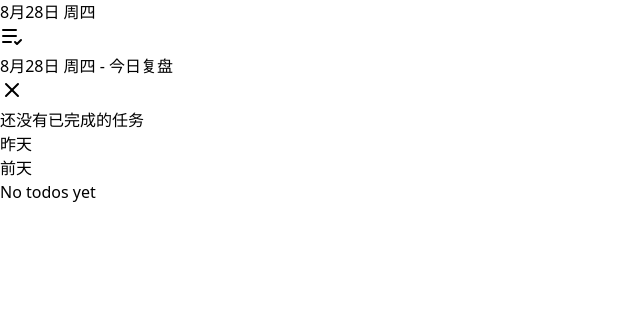
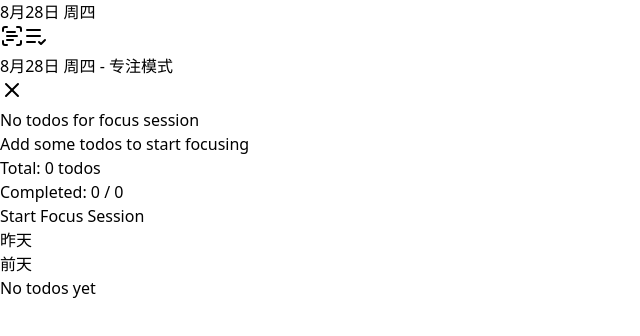
Before and after one commit to StrangeTown/follin_web, a React (Vite) app: page / in a window 1280 px wide. Both pictures are taken after a click on the button 12 px from the left and 36 px from the top of the page. Shown: the top 336 px of the page, without its empty margins (0-640 px from the left). Built offline with nearby package versions, Linux system fonts and the light colour scheme.

Commit message:
feat: add FocusModal to HistoryItem for managing incomplete todos and enhance action buttons

```diff
--- a/src/components/FocusModal/index.tsx
+++ b/src/components/FocusModal/index.tsx
@@ -0,0 +1,140 @@
+import { X, Check } from "lucide-react";
+import { Todo } from "../../types/todo";
+
+type Props = {
+  open: boolean;
+  onClose: () => void;
+  todos: Todo[];
+  title?: string;
+};
+
+export default function FocusModal({ open, onClose, todos, title = "Focus Session" }: Props) {
+  if (!open) return null;
+
+  const formatDate = (date?: Date | string) => {
+    if (!date) return "";
+
+    // Convert to Date object if it's a string
+    const dateObj = typeof date === 'string' ? new Date(date) : date;
+
+    // Check if the date is valid
+    if (isNaN(dateObj.getTime())) return "";
+
+    return new Intl.DateTimeFormat('zh-CN', {
+      month: 'numeric',
+      day: 'numeric',
+      weekday: 'short'
+    }).format(dateObj);
+  };
+
+  return (
+    // Modal Background
+    <div
+      className="fixed inset-0 bg-black bg-opacity-50 flex items-center justify-center z-50 p-4"
+      onClick={onClose}
+    >
+
+      {/* Modal Container */}
+      <div
+        className="bg-white rounded-lg w-full h-full max-w-4xl max-h-[90vh] flex flex-col shadow-xl"
+        onClick={(e) => e.stopPropagation()}
+      >
+        {/* Header */}
+        <div className="flex items-center justify-between p-6 border-b border-gray-200">
+          <h2 className="text-xl font-semibold text-gray-900">{title}</h2>
+          <button
+            onClick={onClose}
+            className="p-2 hover:bg-gray-100 rounded-full transition-colors"
+          >
+            <X className="w-5 h-5 text-gray-500" />
+          </button>
+        </div>
+
+        {/* Content */}
+        <div className="flex-1 overflow-y-auto p-6">
+          {todos.length === 0 ? (
+            <div className="text-center text-gray-500 mt-12">
+              <p className="text-lg">No todos for focus session</p>
+              <p className="text-sm mt-2">Add some todos to start focusing</p>
+            </div>
+          ) : (
+            <div className="space-y-3">
+              {todos.map((todo) => (
+                <div
+                  key={todo.id}
+                  className={`p-4 rounded-lg border transition-colors ${
+                    todo.completed
+                      ? "bg-gray-50 border-gray-200"
+                      : "bg-white border-gray-300 hover:border-gray-400 hover:bg-gray-50"
+                  }`}
+                >
+                  <div className="flex items-start justify-between">
+                    <div className="flex items-center space-x-3 flex-1">
+                      {todo.completed && (
+                        <Check className="w-5 h-5 text-green-500" />
+                      )}
+                      <div className="flex-1">
+                        <p
+                          className={`text-sm ${
+                            todo.completed
+                              ? "text-gray-500 line-through"
+                              : "text-gray-900"
+                          }`}
+                        >
+                          {todo.title}
+                        </p>
+                        {todo.scheduledDate && (
+                          <p className="text-xs text-gray-500 mt-1">
+                            Scheduled: {formatDate(todo.scheduledDate)}
+                          </p>
+                        )}
+                        {todo.tags && todo.tags.length > 0 && (
+                          <div className="flex space-x-1 mt-2">
+                            {todo.tags.map((tag) => (
+                              <span
+                                key={tag.id}
+                                className="px-2 py-1 text-xs rounded-full"
+                                style={{
+                                  backgroundColor: tag.color + "20",
+                                  color: tag.color,
+                                }}
+                              >
+                                {tag.name}
+                              </span>
+                            ))}
+                          </div>
+                        )}
+                      </div>
+                    </div>
+                    <div className="text-xs text-gray-400 ml-4">
+                      {todo.createdAt && formatDate(todo.createdAt)}
+                    </div>
+                  </div>
+                </div>
+              ))}
+            </div>
+          )}
+        </div>
+
+        {/* Footer */}
+        <div className="border-t border-gray-200 p-6">
+          <div className="flex items-center justify-between">
+            <div className="text-sm text-gray-600">
+              <div>Total: {todos.length} todos</div>
+              <div>Completed: {todos.filter(t => t.completed).length} / {todos.length}</div>
+            </div>
+
+            <div className="flex items-center space-x-2">
+              <button
+                onClick={onClose}
+                className="px-4 py-2 text-sm bg-blue-500 text-white rounded-lg hover:bg-blue-600 transition-colors"
+              >
+                Start Focus Session
+              </button>
+            </div>
+          </div>
+        </div>
+      </div>
+    </div>
+  );
+}
--- a/src/pages/Home/History/HistoryItem/index.tsx
+++ b/src/pages/Home/History/HistoryItem/index.tsx
@@ -1,8 +1,9 @@
 import { useState } from "react";
 import useHistory from "../../../../store/useHistory";
 import useStore from "../../../../store/useStore";
-import { ListCheck } from "lucide-react";
+import { ListCheck, ScanText } from "lucide-react";
 import ReviewModal from "../../../../components/ReviewModal";
+import FocusModal from "../../../../components/FocusModal";
 
 type Props = {
 	date: Date;
@@ -42,6 +43,7 @@ function localizedHistoryLabel(d: Date) {
 
 export default function HistoryItem({ date }: Props) {
 	const [showReviewModal, setShowReviewModal] = useState(false);
+	const [showFocusModal, setShowFocusModal] = useState(false);
 
 	// Compute isToday from the date parameter
 	const today = new Date();
@@ -62,11 +64,16 @@ export default function HistoryItem({ date }: Props) {
 		.filter((t): t is NonNullable<typeof t> => !!t);
 
 	const completedTodos = todos.filter(todo => todo.completed);
+	const incompleteTodos = todos.filter(todo => !todo.completed);
 
 	const toggleTodo = useStore((s) => s.toggleTodo);
 
 	const handleReviewClick = () => {
 		setShowReviewModal(true);
+	};
+
+	const handleFocusClick = () => {
+		setShowFocusModal(true);
 	};
 
 	return (
@@ -86,14 +93,25 @@ export default function HistoryItem({ date }: Props) {
 					{localizedHistoryLabel(date)}
 				</div>
 
-				{/* Review Button - Only show for today */}
+				{/* Action Buttons - Only show for today */}
 				{isToday && (
-					<button
-						onClick={handleReviewClick}
-						className="opacity-0 group-hover:opacity-100 transition-opacity hover:bg-gray-200 rounded p-1"
-					>
-						<ListCheck className="w-4 h-4 text-gray-400" />
-					</button>
+					<div className="flex items-center space-x-1 opacity-0 group-hover:opacity-100 transition-opacity">
+            {/* Focus */}
+						<button
+							onClick={handleFocusClick}
+							className="hover:bg-white/60 rounded p-1 group/button"
+						>
+							<ScanText className="w-4 h-4 text-gray-400 group-hover/button:text-blue-500" />
+						</button>
+
+            {/* Review */}
+						<button
+							onClick={handleReviewClick}
+							className="hover:bg-white/60 rounded p-1 group/button"
+						>
+							<ListCheck className="w-4 h-4 text-gray-400 group-hover/button:text-blue-500" />
+						</button>
+					</div>
 				)}
 			</div>
 
@@ -130,6 +148,14 @@ export default function HistoryItem({ date }: Props) {
 				todos={completedTodos}
 				title={`${localizedHistoryLabel(date)} - 今日复盘`}
 			/>
+
+			{/* Focus Modal */}
+			<FocusModal
+				open={showFocusModal}
+				onClose={() => setShowFocusModal(false)}
+				todos={incompleteTodos}
+				title={`${localizedHistoryLabel(date)} - 专注模式`}
+			/>
 		</div>
 	);
 }
```
